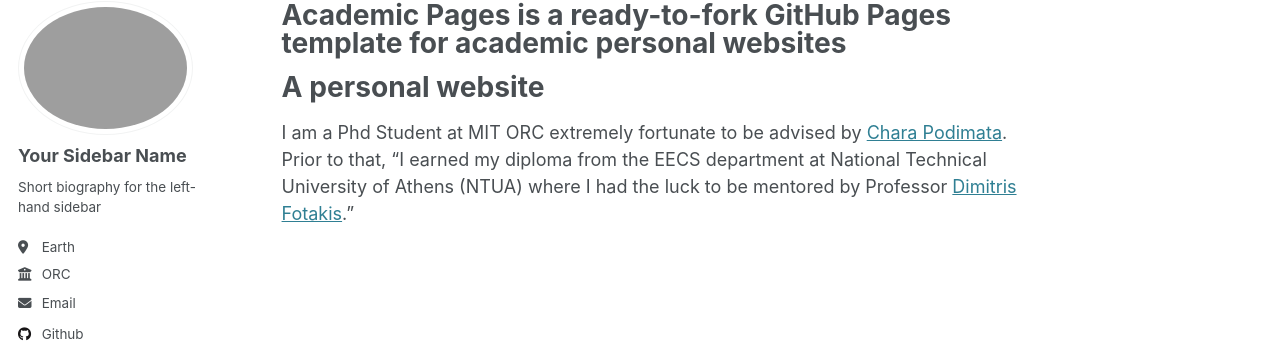
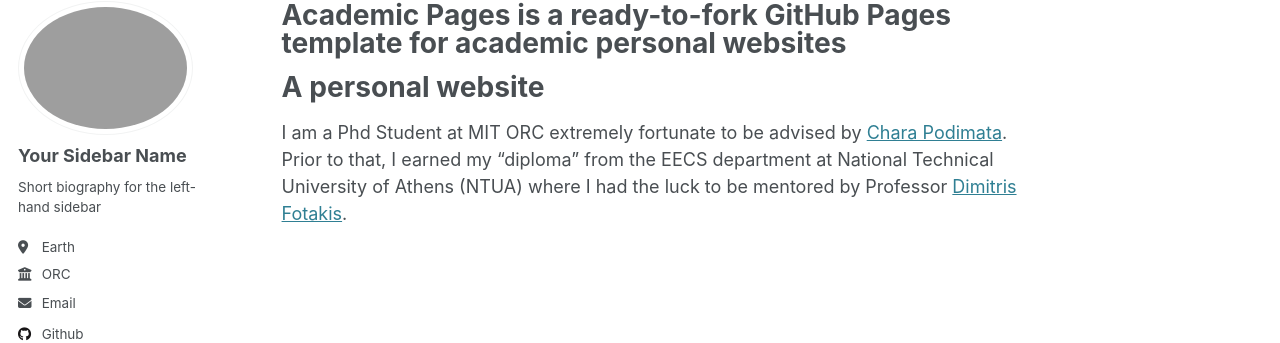
Before and after one commit to valiaEft/valiaEft.github.io, a Jekyll site: the page built from _pages/about.md, in a window 1280 px wide. Shown: the part 105-448 px from the top of the page. Built offline with Jekyll 4.4.1, drawn with Linux system fonts in a browser that asks for light colours.

```diff
--- a/_pages/about.md
+++ b/_pages/about.md
@@ -11,4 +11,4 @@ redirect_from:
 
 A personal website
 ======
-I am a Phd Student at MIT ORC extremely fortunate to be advised by [Chara Podimata](https://www.charapodimata.com/). Prior to that, "I earned my diploma from the EECS department at National Technical University of Athens (NTUA) where I had the luck to be mentored by Professor [Dimitris Fotakis](https://www.ece.ntua.gr/en/staff/180)."
+I am a Phd Student at MIT ORC extremely fortunate to be advised by [Chara Podimata](https://www.charapodimata.com/). Prior to that, I earned my "diploma" from the EECS department at National Technical University of Athens (NTUA) where I had the luck to be mentored by Professor [Dimitris Fotakis](https://www.ece.ntua.gr/en/staff/180).
```
